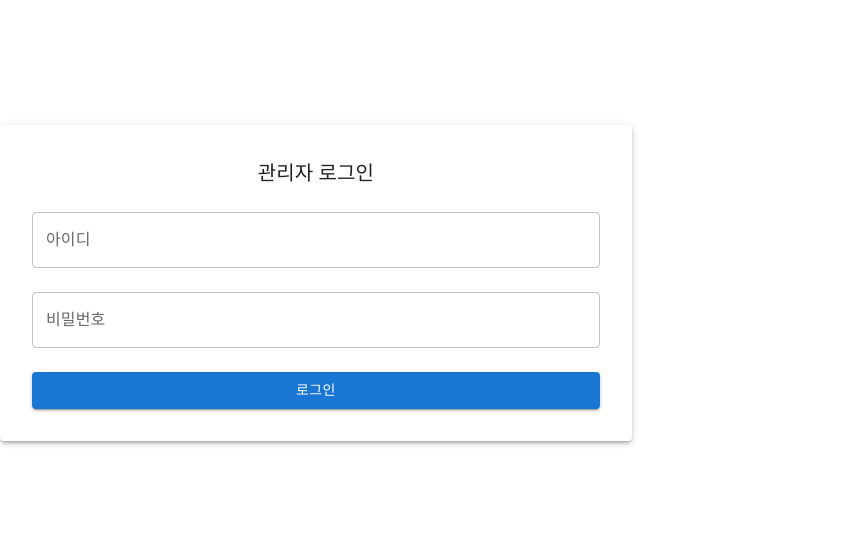
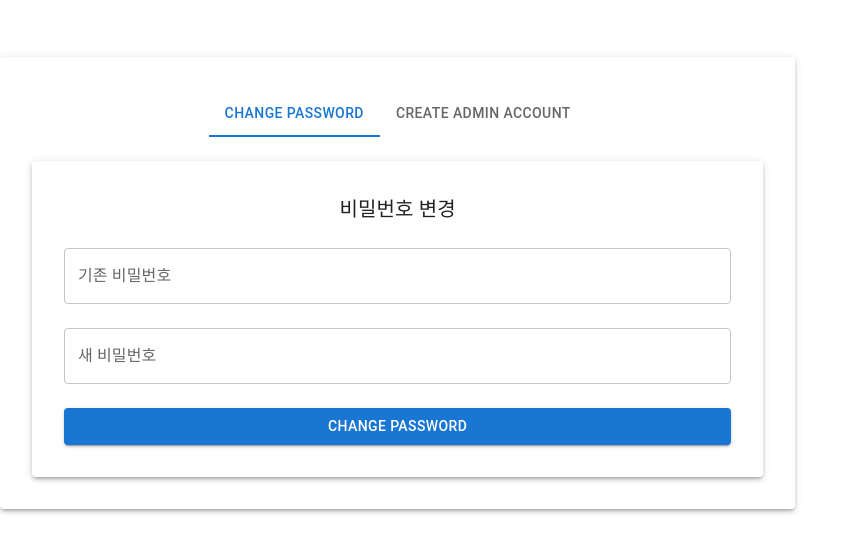
Before and after one commit to msaltnet/mama, a React (Vite) app in the folder frontend/: page /account in a window 1280 px wide. Before the commit this address led to /login. Shown: the part 117-670 px from the top of the page, without its empty margins (0-860 px from the left). Built offline with nearby package versions, Linux system fonts and the light colour scheme; sample sign-in values are in the browser's storage.

Commit message:
can send api request

```diff
--- a/frontend/src/App.tsx
+++ b/frontend/src/App.tsx
@@ -3,16 +3,34 @@ import { BrowserRouter as Router, Routes, Route, Navigate } from 'react-router-d
 import LoginPage from './pages/LoginPage';
 import ChangePasswordPage from './pages/ChangePasswordPage';
 import CreateAdminPage from './pages/CreateAdminPage';
+import AccountSettingsPage from './pages/AccountSettingsPage';
+import MainPage from './pages/MainPage';
+import type { ReactElement } from 'react';
 import { CssBaseline } from '@mui/material';
+
+// PrivateRoute: 로그인(토큰) 여부 확인 후 없으면 /login으로 리다이렉트
+const PrivateRoute = ({ children }: { children: ReactElement }) => {
+  const token = localStorage.getItem('access_token');
+  if (!token) {
+    return <Navigate to="/login" replace />;
+  }
+  return children;
+};
 
 function App() {
   return (
     <Router>
       <CssBaseline />
       <Routes>
+        <Route path="/" element={<MainPage />} />
         <Route path="/login" element={<LoginPage />} />
         <Route path="/change-password" element={<ChangePasswordPage />} />
         <Route path="/create-admin" element={<CreateAdminPage />} />
+        <Route path="/account" element={
+          <PrivateRoute>
+            <AccountSettingsPage />
+          </PrivateRoute>
+        } />
         <Route path="*" element={<Navigate to="/login" />} />
       </Routes>
     </Router>
--- /dev/null
+++ b/frontend/src/pages/AccountSettingsPage.tsx
@@ -0,0 +1,35 @@
+import React, { useState } from 'react';
+import { Tabs, Tab, Box, Paper } from '@mui/material';
+import ChangePasswordPage from './ChangePasswordPage';
+import CreateAdminPage from './CreateAdminPage';
+
+const tabList = [
+  { label: 'Change Password' },
+  { label: 'Create Admin Account' },
+];
+
+const AccountSettingsPage: React.FC = () => {
+  const [tab, setTab] = useState(0);
+
+  const handleTabChange = (_: React.SyntheticEvent, newValue: number) => {
+    setTab(newValue);
+  };
+
+  return (
+    <Box sx={{ minHeight: '100vh', display: 'flex', alignItems: 'center', justifyContent: 'center' }}>
+      <Paper elevation={3} sx={{ p: 4, minWidth: 400 }}>
+        <Tabs value={tab} onChange={handleTabChange} centered>
+          {tabList.map((tab, idx) => (
+            <Tab key={tab.label} label={tab.label} />
+          ))}
+        </Tabs>
+        <Box sx={{ mt: 3 }}>
+          {tab === 0 && <ChangePasswordPage />}
+          {tab === 1 && <CreateAdminPage />}
+        </Box>
+      </Paper>
+    </Box>
+  );
+};
+
+export default AccountSettingsPage;
--- a/frontend/src/pages/ChangePasswordPage.tsx
+++ b/frontend/src/pages/ChangePasswordPage.tsx
@@ -4,11 +4,45 @@ import { Box, TextField, Button, Typography, Paper } from '@mui/material';
 const ChangePasswordPage: React.FC = () => {
   const [oldPassword, setOldPassword] = useState('');
   const [newPassword, setNewPassword] = useState('');
+  const [error, setError] = useState('');
 
-  const handleSubmit = (e: React.FormEvent) => {
+  const handleSubmit = async (e: React.FormEvent) => {
     e.preventDefault();
-    // TODO: 비밀번호 변경 API 연동
-    alert('비밀번호 변경 시도');
+    try {
+      const token = localStorage.getItem('access_token');
+      if (!token) throw new Error('Login required.');
+      const response = await fetch('/change-password', {
+        method: 'POST',
+        headers: {
+          'Content-Type': 'application/json',
+          'Authorization': `Bearer ${token}`,
+        },
+        body: JSON.stringify({
+          old_password: oldPassword,
+          new_password: newPassword,
+        }),
+      });
+      const data = await response.json();
+      if (!response.ok) {
+        let errorMsg = 'Password change failed.';
+        if (response.status === 401) {
+          errorMsg = 'Invalid authentication.';
+        } else if (response.status === 403) {
+          errorMsg = 'You do not have permission to access.';
+        } else if (response.status === 400) {
+          errorMsg = data.detail || 'Bad request.';
+        } else if (data && data.detail) {
+          errorMsg = data.detail;
+        }
+        throw new Error(errorMsg);
+      }
+      alert('Password changed successfully.');
+      setOldPassword('');
+      setNewPassword('');
+      setError('');
+    } catch (err: any) {
+      setError(err.message);
+    }
   };
 
   return (
@@ -34,8 +68,13 @@ const ChangePasswordPage: React.FC = () => {
           onChange={e => setNewPassword(e.target.value)}
         />
         <Button type="submit" variant="contained" color="primary" fullWidth sx={{ mt: 2 }}>
-          변경하기
+          Change Password
         </Button>
+        {error && (
+          <Typography color="error" align="center" sx={{ mt: 2 }}>
+            {error}
+          </Typography>
+        )}
       </Box>
     </Paper>
   );
--- a/frontend/src/pages/CreateAdminPage.tsx
+++ b/frontend/src/pages/CreateAdminPage.tsx
@@ -4,11 +4,45 @@ import { Box, TextField, Button, Typography, Paper } from '@mui/material';
 const CreateAdminPage: React.FC = () => {
   const [username, setUsername] = useState('');
   const [password, setPassword] = useState('');
+  const [error, setError] = useState('');
 
-  const handleSubmit = (e: React.FormEvent) => {
+  const handleSubmit = async (e: React.FormEvent) => {
     e.preventDefault();
-    // TODO: 관리자 계정 생성 API 연동
-    alert(`관리자 계정 생성 시도: ${username}`);
+    try {
+      const token = localStorage.getItem('access_token');
+      if (!token) throw new Error('Login required.');
+      const response = await fetch('/create-admin', {
+        method: 'POST',
+        headers: {
+          'Content-Type': 'application/json',
+          'Authorization': `Bearer ${token}`,
+        },
+        body: JSON.stringify({
+          username,
+          password,
+        }),
+      });
+      const data = await response.json();
+      if (!response.ok) {
+        let errorMsg = 'Account creation failed.';
+        if (response.status === 401) {
+          errorMsg = 'Invalid authentication.';
+        } else if (response.status === 403) {
+          errorMsg = 'You do not have permission to access.';
+        } else if (response.status === 400) {
+          errorMsg = data.detail || 'Bad request.';
+        } else if (data && data.detail) {
+          errorMsg = data.detail;
+        }
+        throw new Error(errorMsg);
+      }
+      alert(data.msg || 'Account created successfully.');
+      setUsername('');
+      setPassword('');
+      setError('');
+    } catch (err: any) {
+      setError(err.message);
+    }
   };
 
   return (
@@ -33,8 +67,13 @@ const CreateAdminPage: React.FC = () => {
           onChange={e => setPassword(e.target.value)}
         />
         <Button type="submit" variant="contained" color="primary" fullWidth sx={{ mt: 2 }}>
-          계정 생성
+          Create Account
         </Button>
+        {error && (
+          <Typography color="error" align="center" sx={{ mt: 2 }}>
+            {error}
+          </Typography>
+        )}
       </Box>
     </Paper>
   );
--- a/frontend/src/pages/LoginPage.tsx
+++ b/frontend/src/pages/LoginPage.tsx
@@ -1,14 +1,48 @@
 import React, { useState } from 'react';
 import { Box, TextField, Button, Typography, Paper } from '@mui/material';
+import { useNavigate } from 'react-router-dom';
 
 const LoginPage: React.FC = () => {
   const [username, setUsername] = useState('');
   const [password, setPassword] = useState('');
+  const [error, setError] = useState('');
+  const navigate = useNavigate();
 
-  const handleSubmit = (e: React.FormEvent) => {
+  const handleSubmit = async (e: React.FormEvent) => {
     e.preventDefault();
-    // TODO: 로그인 API 연동
-    alert(`로그인 시도: ${username}`);
+    try {
+      const response = await fetch('/login', {
+        method: 'POST',
+        headers: {
+          'Content-Type': 'application/x-www-form-urlencoded',
+        },
+        body: new URLSearchParams({
+          username,
+          password,
+        }),
+      });
+      if (!response.ok) {
+        let errorMsg = 'Login failed';
+        if (response.status === 401) {
+          errorMsg = 'Invalid username or password.';
+        } else if (response.status === 403) {
+          errorMsg = 'You do not have permission to access.';
+        } else if (response.status === 400) {
+          const data = await response.json();
+          errorMsg = data.detail || 'Bad request.';
+        } else {
+          const data = await response.json().catch(() => null);
+          if (data && data.detail) errorMsg = data.detail;
+        }
+        throw new Error(errorMsg);
+      }
+      const data = await response.json();
+      localStorage.setItem('access_token', data.access_token);
+      alert('로그인 성공!');
+      navigate('/'); // 로그인 성공 시 루트로 이동
+    } catch (err: any) {
+      setError(err.message);
+    }
   };
 
   return (
@@ -36,6 +70,11 @@ const LoginPage: React.FC = () => {
           <Button type="submit" variant="contained" color="primary" fullWidth sx={{ mt: 2 }}>
             로그인
           </Button>
+          {error && (
+            <Typography color="error" align="center" sx={{ mt: 2 }}>
+              {error}
+            </Typography>
+          )}
         </Box>
       </Paper>
     </Box>
--- /dev/null
+++ b/frontend/src/pages/MainPage.tsx
@@ -0,0 +1,21 @@
+import React from 'react';
+import { Box, Button, Typography, Paper } from '@mui/material';
+import { useNavigate } from 'react-router-dom';
+
+const MainPage: React.FC = () => {
+  const navigate = useNavigate();
+  return (
+    <Box sx={{ minHeight: '100vh', display: 'flex', alignItems: 'center', justifyContent: 'center' }}>
+      <Paper elevation={3} sx={{ p: 4, minWidth: 320, textAlign: 'center' }}>
+        <Typography variant="h5" gutterBottom>
+          메인 페이지
+        </Typography>
+        <Button variant="contained" color="primary" onClick={() => navigate('/admin')}>
+          관리자 설정
+        </Button>
+      </Paper>
+    </Box>
+  );
+};
+
+export default MainPage;
```
Also changed, not shown: 1 other file (tests, documents, lock files or other folders).
